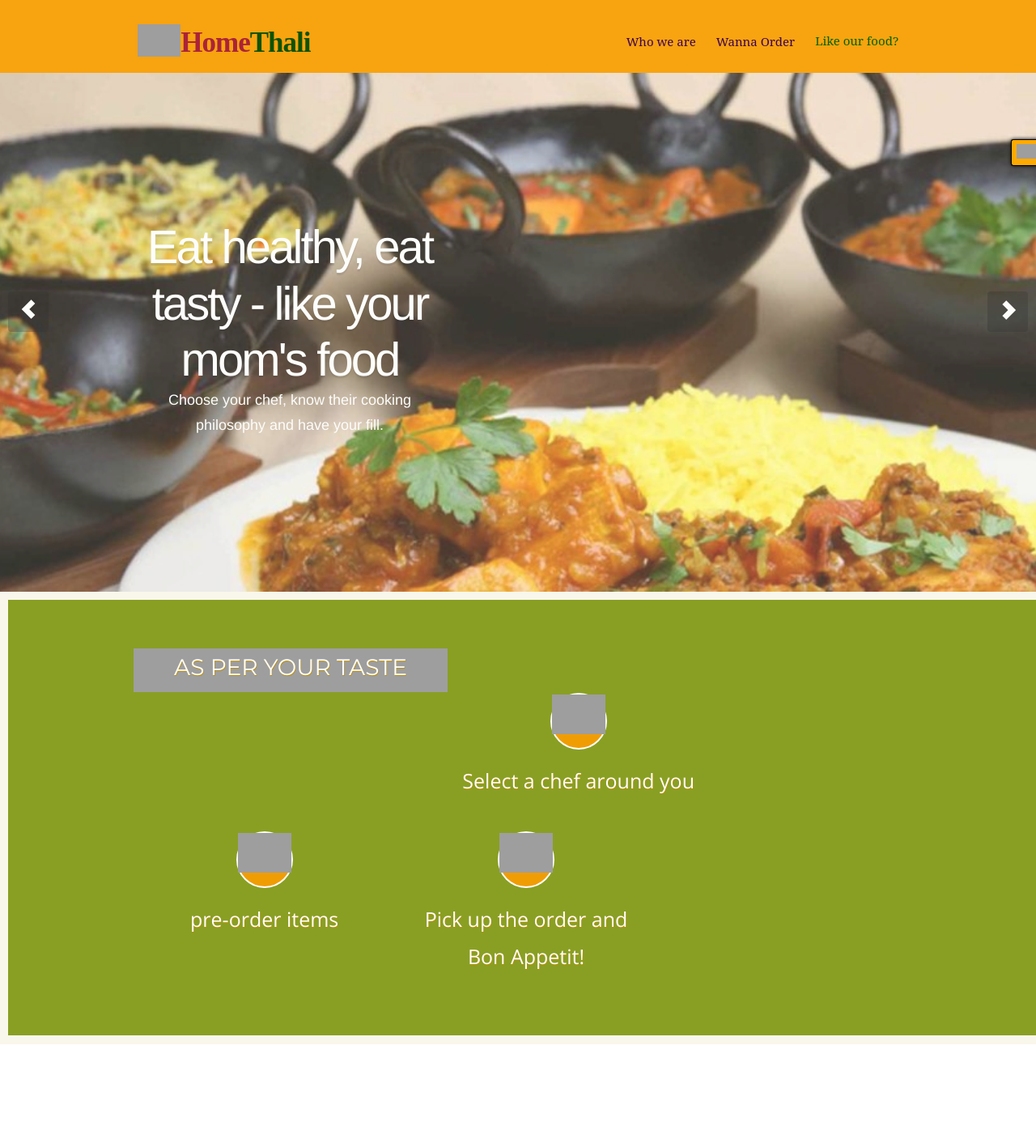
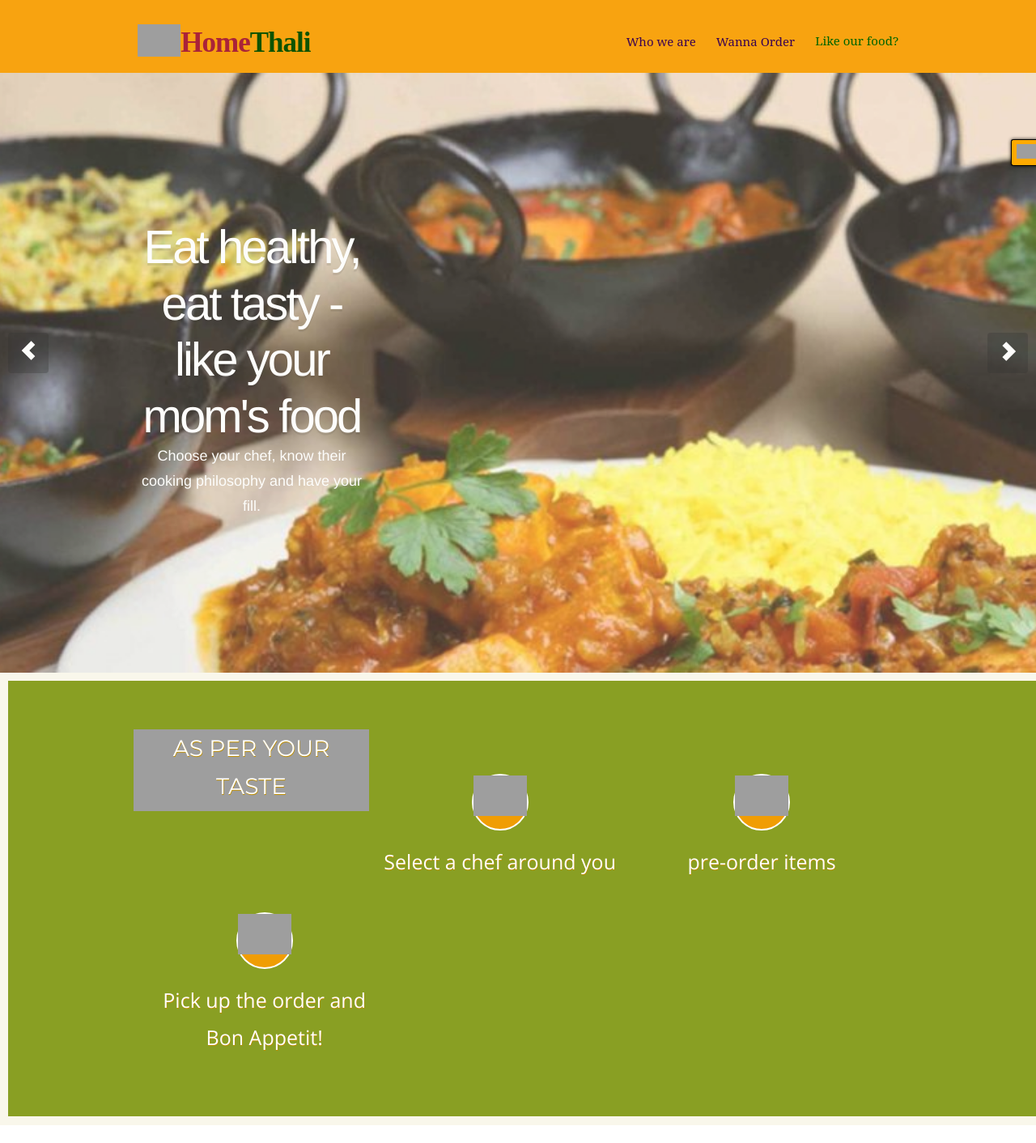
Before and after one commit to ravikirandutta/sahani, a Django app: page / in a window 1280 px wide; the page is wider, and only the part inside the window is pictured. Shown: the top 1412 px of that part at 81% size. Run offline with Django 3.2, Linux system fonts and the light colour scheme; parts of the project's set-up code (start-up, migrations or seed data) failed here and were passed over; some libraries are stand-ins or nearby versions; some web fonts are replaced; grey boxes are pictures that could not be loaded.

Commit message:
css changes

```diff
--- a/bento/static/design/css/grocery/thali.css
+++ b/bento/static/design/css/grocery/thali.css
@@ -262,7 +262,7 @@ text-align: center;
   width:30%;
 }
 #introduction{
-  width:45%;
+  width:35%;
 }
 #img{
   margin-right: 500px;
@@ -272,17 +272,17 @@ text-align: center;
   width:100%;
 }
 p.block-title{
-  width:40%;
+  width:30%;
 }
 #desc{
   text-align: center;
-  width:40%;
+  width:30%;
 }
 #box{
   margin: 10px;
   width:100%;
 }
 #head{
-  width:40%;
+  width:30%;
 }
 }
```
